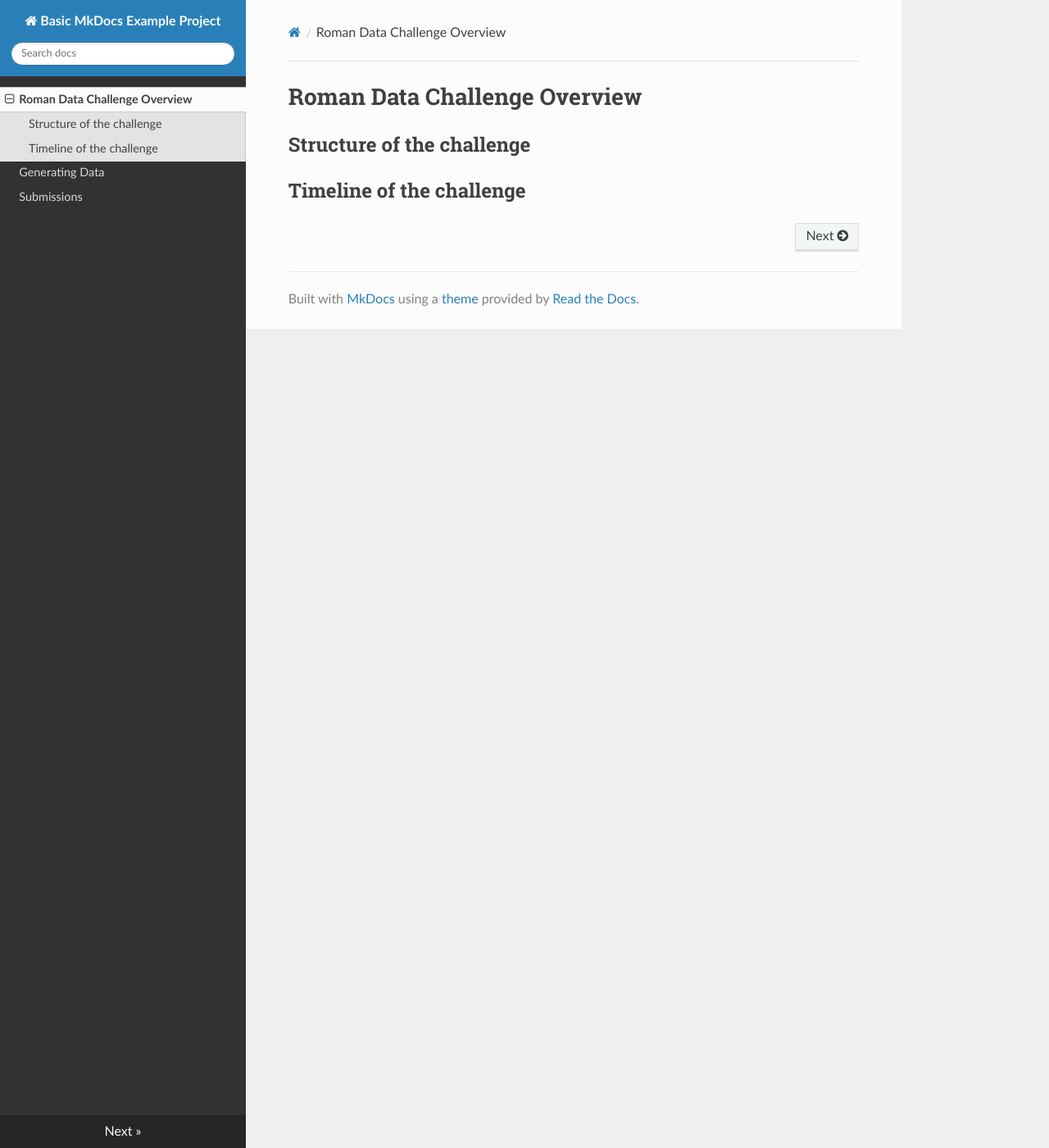
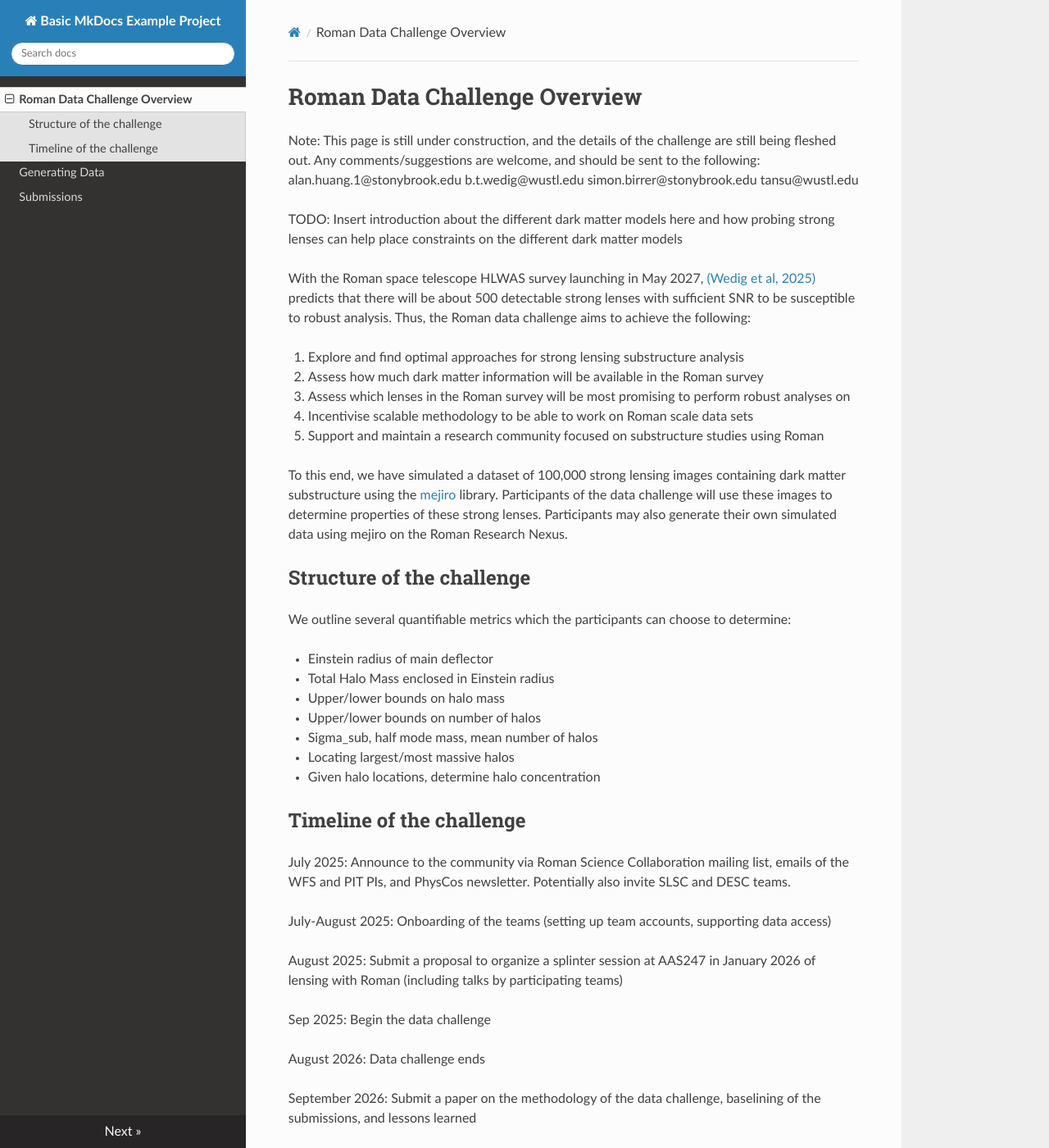
Before and after one commit to ahuang314/Roman_Data_Challenge, an MkDocs documentation site: the page built from docs/index.md, in a window 1280 px wide and 1400 px high. Shown: the whole window at 82% size. Built offline with MkDocs 1.6.1, drawn with Linux system fonts in a browser that asks for light colours; nearby versions of some CDN libraries.

Commit message:
change readme

```diff
--- a/README.md
+++ b/README.md
@@ -1,12 +1,50 @@
 Roman Data Challenge Overview
 ===============================================
 
+Note: This page is still under construction, and the details of the challenge are still being fleshed out. Any comments/suggestions are welcome, and should be sent to the following:
+alan.huang.1@stonybrook.edu
+b.t.wedig@wustl.edu
+simon.birrer@stonybrook.edu
+tansu@wustl.edu
+
+TODO: Insert introduction about the different dark matter models here and how probing strong lenses can help place constraints on the different dark matter models
+
+With the Roman space telescope HLWAS survey launching in May 2027, [(Wedig et al, 2025)](https://iopscience.iop.org/article/10.3847/1538-4357/adc24f) predicts that there will be about 500 detectable strong lenses with sufficient SNR to be susceptible to robust analysis. Thus, the Roman data challenge aims to achieve the following:
+
+1. Explore and find optimal approaches for strong lensing substructure analysis
+2. Assess how much dark matter information will be available in the Roman survey
+3. Assess which lenses in the Roman survey will be most promising to perform robust analyses on
+4. Incentivise scalable methodology to be able to work on Roman scale data sets
+5. Support and maintain a research community focused on substructure studies using Roman
+
+To this end, we have simulated a dataset of 100,000 strong lensing images containing dark matter substructure using the [mejiro](https://github.com/AstroMusers/mejiro) library. Participants of the data challenge will use these images to determine properties of these strong lenses. Participants may also generate their own simulated data using mejiro on the Roman Research Nexus.
 
 
 Structure of the challenge
 ---------------------
 
+We outline several quantifiable metrics which the participants can choose to determine:
+
+- Einstein radius of main deflector
+- Total Halo Mass enclosed in Einstein radius
+- Upper/lower bounds on halo mass
+- Upper/lower bounds on number of halos
+- Sigma_sub, half mode mass, mean number of halos
+- Locating largest/most massive halos
+- Given halo locations, determine halo concentration
 
 
 Timeline of the challenge
 -------------------------------------
+
+July 2025: Announce to the community via Roman Science Collaboration mailing list, emails of the WFS and PIT PIs, and PhysCos newsletter. Potentially also invite SLSC and DESC teams.
+
+July-August 2025: Onboarding of the teams (setting up team accounts, supporting data access)
+
+August 2025: Submit a proposal to organize a splinter session at AAS247 in January 2026 of lensing with Roman (including talks by participating teams)
+
+Sep 2025: Begin the data challenge
+
+August 2026: Data challenge ends
+
+September 2026: Submit a paper on the methodology of the data challenge, baselining of the submissions, and lessons learned
```
Also changed, not shown: docs/submissions.md (+2 -0 lines).
